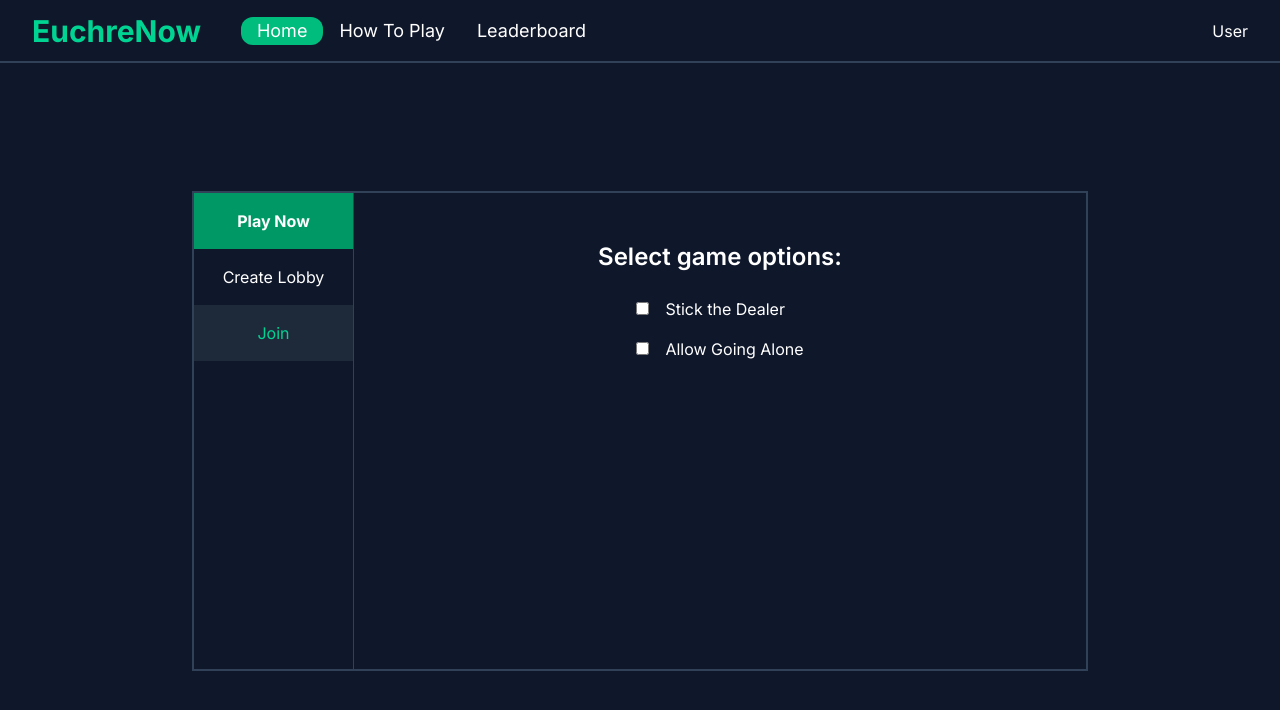
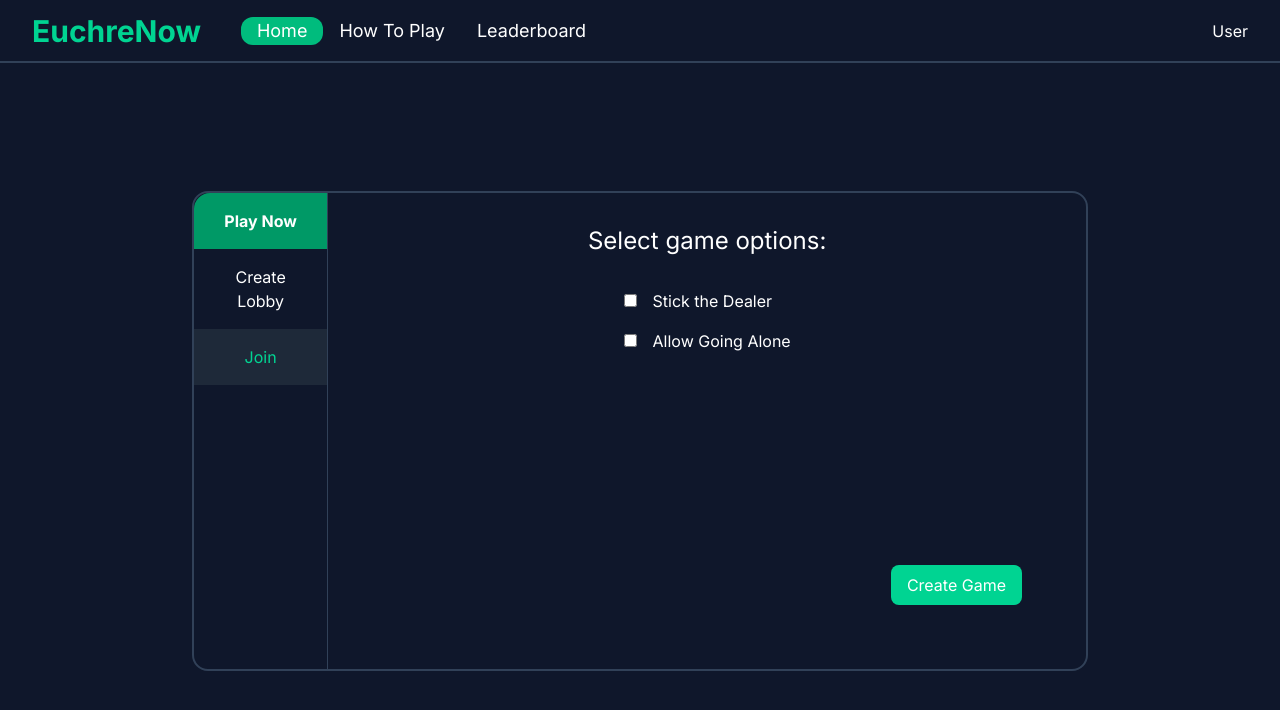
Before and after one commit to warliang/EuchreNow, a React (Vite) app in the folder apps/client/: page / in a window 1280 px wide. Shown: the top 710 px of the page. Built offline with nearby package versions, Linux system fonts and the light colour scheme; no server answers.

Commit message:
ui: cornerd the start button. Created create game and styles

```diff
--- a/apps/client/src/pages/Home.tsx
+++ b/apps/client/src/pages/Home.tsx
@@ -40,10 +40,10 @@ const Home = () => {
 
   return (
     <div className="h-full w-full flex justify-center">
-      <div className="flex mt-16 w-4xl h-6/10 border-2 border-border">
+      <div className="flex mt-16 w-4xl h-6/10 border-2 border-border rounded-2xl">
         {!roomId && (
           <div className="flex flex-col h-full w-20 border-r border-r-border">
-            {selectButtons.map((btn) => (
+            {selectButtons.map((btn, index) => (
               <button
                 key={btn.value}
                 aria-selected={selected === btn.value}
@@ -51,7 +51,7 @@ const Home = () => {
                   setSelected(btn.value);
                   btn.onClick();
                 }}
-                className={`cursor-pointer py-2 px-2 hover:text-primary hover:bg-gray-800 aria-selected:text-primary  aria-selected:bg-gray-800 ${btn.class || ''}`}
+                className={`cursor-pointer py-2 px-2 hover:text-primary hover:bg-gray-800 aria-selected:text-primary  aria-selected:bg-gray-800 ${btn.class || ''} ${index === 0 && 'rounded-tl-2xl'}`}
               >
                 {btn.label}
               </button>
@@ -63,10 +63,11 @@ const Home = () => {
             <div>Room ID: {roomId}</div>
           </div>
         ) : (
-          <div className="m-auto p-2 mt-4">
-            <h3 className="text-2xl font-semibold mb-3">Select game options:</h3>
-            <div className="flex flex-col items-center gap-2">
-              <form className="flex flex-col gap-2">
+          <div className="h-full w-full flex flex-col items-center p-4">
+            <h3 className="text-2xl font-sembold">Select game options:</h3>
+            <div className="flex flex-col h-full w-full p-4 justify-between items-center">
+              <form>
+                <div className="flex flex-col gap-2">
                   <label>
                     <input type="checkbox" className="mr-2" />
                     Stick the Dealer
@@ -75,8 +76,11 @@ const Home = () => {
                     <input type="checkbox" className="mr-2" />
                     Allow Going Alone
                   </label>
-                <label></label>
+                </div>
               </form>
+              <button type="submit" className="bg-primary py-1 px-2 rounded-lg self-end">
+                Create Game
+              </button>
             </div>
           </div>
         )}
```
Lines whose indentation alone changed are shown as unchanged.
